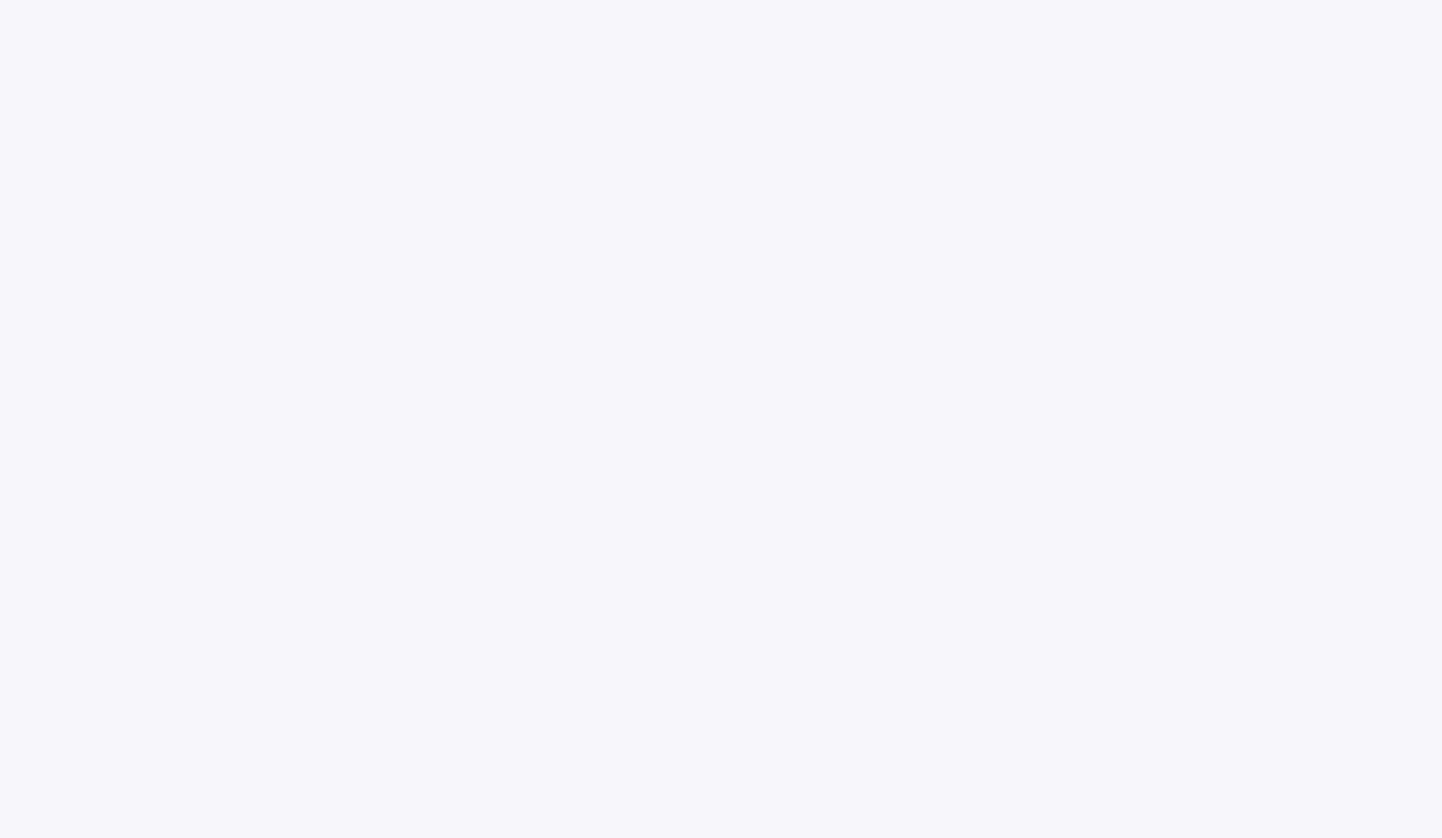
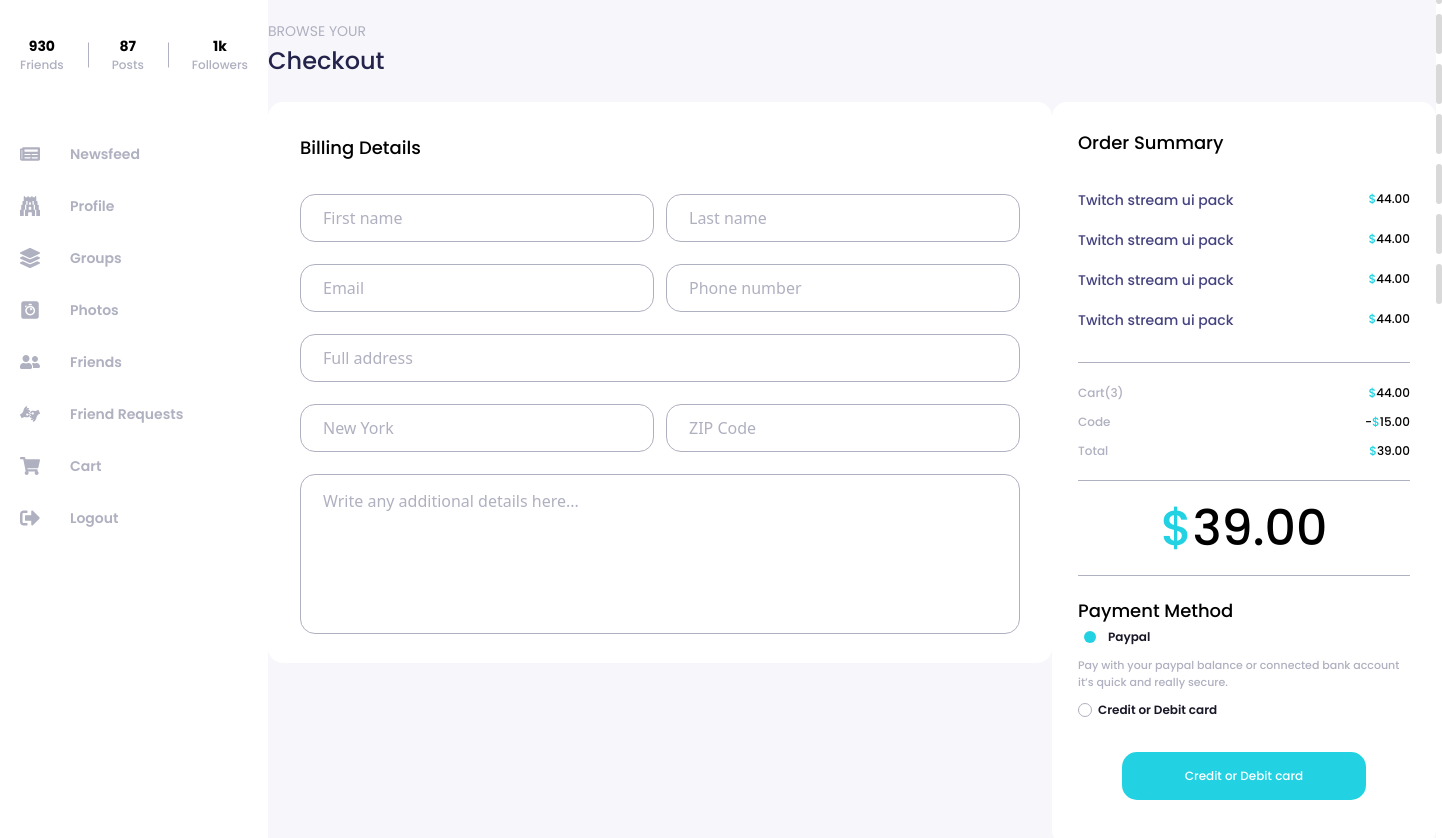
Before and after one commit to arafatYasir/Mernian, a React (Vite) app: page /checkout in a window 1280 px wide. Before the commit this address had no page. Shown: the part 278-1116 px from the top of the page, 1442 px wide, since content can reach past the window. Before the commit the page ends 800 px from the top, so only its background shows below. Built offline with nearby package versions, Linux system fonts and the light colour scheme.

Commit message:
Checkout page added

```diff
--- a/src/App.jsx
+++ b/src/App.jsx
@@ -7,6 +7,7 @@ import AboutPage from "./pages/AboutPage";
 import StorePage from "./pages/StorePage";
 import ProductsPage from "./pages/ProductsPage";
 import CartPage from "./pages/CartPage";
+import CheckoutPage from "./pages/CheckoutPage"
 
 const App = () => {
   return (
@@ -19,6 +20,7 @@ const App = () => {
         <Route path="/store" element={<StorePage />}/>
         <Route path="/products" element={<ProductsPage />}/>
         <Route path="/cart" element={<CartPage />} />
+        <Route path="/checkout" element={<CheckoutPage />} />
         <Route path="/groups" element={<div>Groups</div>} />
         <Route path="/photos" element={<div>Photos</div>} />
         <Route path="/friends" element={<FriendsPage />} />
--- a/src/components/LeftSideBar.jsx
+++ b/src/components/LeftSideBar.jsx
@@ -6,6 +6,7 @@ import PhotoIcon from "../icons/PhotoIcon";
 import FriendsIcon from "../icons/FriendsIcon";
 import RequestIcon from "../icons/RequestIcon";
 import LogoutIcon from "../icons/LogoutIcon"
+import CartIcon from "../icons/CartIcon";
 
 const LeftSideBar = () => {
     return (
@@ -58,6 +59,10 @@ const LeftSideBar = () => {
                     <RequestIcon />
                     <span className="text-sm font-['Poppins'] font-semibold">Friend Requests</span>
                 </NavLink>
+                <NavLink to="/cart" className="flex items-center gap-[30px] py-[16px] px-5 w-[268px] text-[#AFB0C0]">
+                    <CartIcon width={20} height={20} currentColor={true} />
+                    <span className="text-sm font-['Poppins'] font-semibold">Cart</span>
+                </NavLink>
                 <NavLink to="/logout" className="flex items-center gap-[30px] py-[16px] px-5 w-[268px] text-[#AFB0C0]">
                     <LogoutIcon />
                     <span className="text-sm font-['Poppins'] font-semibold">Logout</span>
--- a/src/components/Navbar.jsx
+++ b/src/components/Navbar.jsx
@@ -86,7 +86,7 @@ const Navbar = () => {
             </div>
 
             <ul className="flex items-center gap-12 relative">
-                {/* Menu dropdown trigger */}
+                {/* Menu dropdown */}
                 <li
                     className="cursor-pointer relative"
                     onClick={() => setDropdownOpen(!dropdownOpen)}
--- a/src/icons/CartIcon.jsx
+++ b/src/icons/CartIcon.jsx
@@ -1,8 +1,8 @@
-const CartIcon = () => {
+const CartIcon = ({width = 18, height = 18, currentColor}) => {
     return (
-        <svg width="18" height="18" viewBox="0 0 18 18" fill="none" xmlns="http://www.w3.org/2000/svg">
-            <path d="M16.5037 10.4162L17.981 3.91622C18.0877 3.44691 17.731 3 17.2497 3H4.97525L4.68881 1.59969C4.61744 1.25066 4.31031 1 3.95403 1H0.75C0.335781 1 0 1.33578 0 1.75V2.25C0 2.66422 0.335781 3 0.75 3H2.93384L5.12909 13.7323C4.60391 14.0344 4.25 14.6007 4.25 15.25C4.25 16.2165 5.0335 17 6 17C6.9665 17 7.75 16.2165 7.75 15.25C7.75 14.7602 7.54853 14.3177 7.22425 14H13.7757C13.4515 14.3177 13.25 14.7602 13.25 15.25C13.25 16.2165 14.0335 17 15 17C15.9665 17 16.75 16.2165 16.75 15.25C16.75 14.5571 16.3472 13.9584 15.7632 13.6748L15.9356 12.9162C16.0422 12.4469 15.6855 12 15.2042 12H6.81616L6.61163 11H15.7724C16.1226 11 16.4262 10.7577 16.5037 10.4162Z" fill="#7A77FD" />
-            <path d="M11.913 5.933H9.729V6.899C9.82233 6.79633 9.953 6.71233 10.121 6.647C10.289 6.58167 10.471 6.549 10.667 6.549C11.017 6.549 11.3063 6.62833 11.535 6.787C11.7683 6.94567 11.9387 7.151 12.046 7.403C12.1533 7.655 12.207 7.928 12.207 8.222C12.207 8.768 12.053 9.202 11.745 9.524C11.437 9.84133 11.003 10 10.443 10C10.0697 10 9.74533 9.937 9.47 9.811C9.19467 9.68033 8.98233 9.50067 8.833 9.272C8.68367 9.04333 8.602 8.77967 8.588 8.481H9.757C9.785 8.62567 9.85267 8.747 9.96 8.845C10.0673 8.93833 10.2143 8.985 10.401 8.985C10.6203 8.985 10.7837 8.915 10.891 8.775C10.9983 8.635 11.052 8.44833 11.052 8.215C11.052 7.98633 10.996 7.81133 10.884 7.69C10.772 7.56867 10.6087 7.508 10.394 7.508C10.2353 7.508 10.1047 7.54767 10.002 7.627C9.89933 7.70167 9.83167 7.802 9.799 7.928H8.644V4.883H11.913V5.933Z" fill="#615DFA" />
+        <svg width={width} height={height} viewBox="0 0 18 18" fill="none" xmlns="http://www.w3.org/2000/svg">
+            <path d="M16.5037 10.4162L17.981 3.91622C18.0877 3.44691 17.731 3 17.2497 3H4.97525L4.68881 1.59969C4.61744 1.25066 4.31031 1 3.95403 1H0.75C0.335781 1 0 1.33578 0 1.75V2.25C0 2.66422 0.335781 3 0.75 3H2.93384L5.12909 13.7323C4.60391 14.0344 4.25 14.6007 4.25 15.25C4.25 16.2165 5.0335 17 6 17C6.9665 17 7.75 16.2165 7.75 15.25C7.75 14.7602 7.54853 14.3177 7.22425 14H13.7757C13.4515 14.3177 13.25 14.7602 13.25 15.25C13.25 16.2165 14.0335 17 15 17C15.9665 17 16.75 16.2165 16.75 15.25C16.75 14.5571 16.3472 13.9584 15.7632 13.6748L15.9356 12.9162C16.0422 12.4469 15.6855 12 15.2042 12H6.81616L6.61163 11H15.7724C16.1226 11 16.4262 10.7577 16.5037 10.4162Z" fill={currentColor ? "currentColor" : "#7A77FD"} />
+            <path d="M11.913 5.933H9.729V6.899C9.82233 6.79633 9.953 6.71233 10.121 6.647C10.289 6.58167 10.471 6.549 10.667 6.549C11.017 6.549 11.3063 6.62833 11.535 6.787C11.7683 6.94567 11.9387 7.151 12.046 7.403C12.1533 7.655 12.207 7.928 12.207 8.222C12.207 8.768 12.053 9.202 11.745 9.524C11.437 9.84133 11.003 10 10.443 10C10.0697 10 9.74533 9.937 9.47 9.811C9.19467 9.68033 8.98233 9.50067 8.833 9.272C8.68367 9.04333 8.602 8.77967 8.588 8.481H9.757C9.785 8.62567 9.85267 8.747 9.96 8.845C10.0673 8.93833 10.2143 8.985 10.401 8.985C10.6203 8.985 10.7837 8.915 10.891 8.775C10.9983 8.635 11.052 8.44833 11.052 8.215C11.052 7.98633 10.996 7.81133 10.884 7.69C10.772 7.56867 10.6087 7.508 10.394 7.508C10.2353 7.508 10.1047 7.54767 10.002 7.627C9.89933 7.70167 9.83167 7.802 9.799 7.928H8.644V4.883H11.913V5.933Z" fill={currentColor ? "currentColor" : "#615DFA"} />
         </svg>
     );
 };
--- a/src/pages/CartPage.jsx
+++ b/src/pages/CartPage.jsx
@@ -1,9 +1,10 @@
+import { Link } from "react-router";
 import CartProduct from "../components/CartProduct";
 
 const CartPage = () => {
     const products = Array(3).fill(1);
     return (
-        <div className="w-[1185px] mt-9">
+        <div className="max-w-[1185px] mt-9">
             <div>
                 <img src="/marketplace-banner.png" alt="Marketplace Banner Image" />
             </div>
@@ -78,7 +79,7 @@ const CartPage = () => {
                     </div>
 
                     <div className="mt-[53px]">
-                        <button className="px-12 py-[15px] bg-[#23D2E2] rounded-[15px] text-[12px] font-['Poppins'] font-medium text-white cursor-pointer">Proccecd to checkout</button>
+                        <Link to="/checkout" className="px-12 py-[15px] bg-[#23D2E2] rounded-[15px] text-[12px] font-['Poppins'] font-medium text-white cursor-pointer inline-block">Proccecd to checkout</Link>
 
                         <button className="px-[77.5px] py-[15px] rounded-[15px] text-[12px] font-['Poppins'] font-medium text-[#AFB0C0] cursor-pointer border border-[#D9D9D9] mt-[10px]">Update cart</button>
                     </div>
--- a/src/pages/CheckoutPage.jsx
+++ b/src/pages/CheckoutPage.jsx
@@ -1,7 +1,144 @@
+import { GoDotFill } from "react-icons/go";
+
 const CheckoutPage = () => {
     return (
-        <div>
+        <div className="max-w-[1185px] mt-9 mb-20">
+            <div>
+                <img src="/marketplace-banner.png" alt="Marketplace Banner Image" />
+            </div>
 
+            <div className="mt-[23px]">
+                <p className="text-[#AFB0C0] text-sm font-['Poppins'] mb-1">BROWSE YOUR</p>
+                <h3 className="text-[#24234B] text-2xl font-['Poppins'] font-medium">Checkout</h3>
+            </div>
+
+            <div className="flex justify-between mt-[25px]">
+                {/* Billing Details */}
+                <div className="bg-white rounded-[15px] w-[784px] h-[561px] px-8 pt-8 pb-[30px]">
+                    <h4 className="text-lg font-['Poppins'] font-medium">Billing Details</h4>
+
+                    {/* Inputs */}
+                    <div className="flex flex-col gap-[22px] mt-[32px]">
+                        <div className="flex justify-between">
+                            <input className="w-[354px] h-12 border border-[#AFB0C0] rounded-[15px] py-[13.5px] px-[22px] outline-none placeholder:text-[#AFB0C0]" type="text" placeholder="First name" />
+
+                            <input className="w-[354px] h-12 border border-[#AFB0C0] rounded-[15px] py-[13.5px] px-[22px] outline-none placeholder:text-[#AFB0C0]" type="text" placeholder="Last name" />
+                        </div>
+
+                        <div className="flex justify-between">
+                            <input className="w-[354px] h-12 border border-[#AFB0C0] rounded-[15px] py-[13.5px] px-[22px] outline-none placeholder:text-[#AFB0C0]" type="email" placeholder="Email" />
+                            <input className="w-[354px] h-12 border border-[#AFB0C0] rounded-[15px] py-[13.5px] px-[22px] outline-none placeholder:text-[#AFB0C0]" type="text" placeholder="Phone number" />
+                        </div>
+
+                        <div className="flex justify-between">
+                            <input className="w-full h-12 border border-[#AFB0C0] rounded-[15px] py-[13.5px] px-[22px] outline-none placeholder:text-[#AFB0C0]" type="text" placeholder="Full address" />
+                        </div>
+
+                        <div className="flex justify-between">
+                            <input className="w-[354px] h-12 border border-[#AFB0C0] rounded-[15px] py-[13.5px] px-[22px] outline-none placeholder:text-[#AFB0C0]" type="text" placeholder="New York" />
+                            <input className="w-[354px] h-12 border border-[#AFB0C0] rounded-[15px] py-[13.5px] px-[22px] outline-none placeholder:text-[#AFB0C0]" type="text" placeholder="ZIP Code" />
+                        </div>
+                        <div>
+                            <textarea
+                                className="w-full h-[160px] border border-[#AFB0C0] rounded-[15px] outline-none placeholder:text-[#AFB0C0] py-[14.5px] px-[22px] resize-none"
+                                placeholder="Write any additional details here..."
+                            />
+                        </div>
+                    </div>
+                </div>
+
+                {/* Order Summary */}
+                <div className="bg-white rounded-[15px] w-[384px] h-[743px] px-[26px] py-[27px]">
+                    <h4 className="text-lg font-['Poppins'] font-medium">Order Summary</h4>
+
+                    {/* Products List */}
+                    <div className="font-['Poppins'] font-medium mt-[33px] flex flex-col gap-[20px] relative after:content-[''] after:absolute after:w-full after:h-[1px] after:bg-[#AFB0C0] after:bottom-0 after:left-0 pb-[33px]">
+                        <p className="flex justify-between">
+                            <span className="text-[#45437F] text-sm">Twitch stream ui pack</span>
+                            <span className="text-[12px]">
+                                <span className="text-[#23D2E2]">$</span>
+                                <span>44.00</span>
+                            </span>
+                        </p>
+                        <p className="flex justify-between">
+                            <span className="text-[#45437F] text-sm">Twitch stream ui pack</span>
+                            <span className="text-[12px]">
+                                <span className="text-[#23D2E2]">$</span>
+                                <span>44.00</span>
+                            </span>
+                        </p>
+                        <p className="flex justify-between">
+                            <span className="text-[#45437F] text-sm">Twitch stream ui pack</span>
+                            <span className="text-[12px]">
+                                <span className="text-[#23D2E2]">$</span>
+                                <span>44.00</span>
+                            </span>
+                        </p>
+                        <p className="flex justify-between">
+                            <span className="text-[#45437F] text-sm">Twitch stream ui pack</span>
+                            <span className="text-[12px]">
+                                <span className="text-[#23D2E2]">$</span>
+                                <span>44.00</span>
+                            </span>
+                        </p>
+                    </div>
+
+                    <div className="text-[12px] font-['Poppins'] font-medium mt-[21px] flex flex-col gap-[11px] relative after:content-[''] after:absolute after:w-full after:h-[1px] after:bg-[#AFB0C0] after:bottom-0 after:left-0 pb-[21px]">
+                        <p className="flex justify-between">
+                            <span className="text-[#AFB0C0]">Cart(3)</span>
+                            <span>
+                                <span className="text-[#23D2E2]">$</span>
+                                <span>44.00</span>
+                            </span>
+                        </p>
+                        <p className="flex justify-between">
+                            <span className="text-[#AFB0C0]">Code</span>
+                            <span>
+                                <span>-</span>
+                                <span className="text-[#23D2E2]">$</span>
+                                <span>15.00</span>
+                            </span>
+                        </p>
+                        <p className="flex justify-between">
+                            <span className="text-[#AFB0C0]">Total</span>
+                            <span>
+                                <span className="text-[#23D2E2]">$</span>
+                                <span>39.00</span>
+                            </span>
+                        </p>
+                    </div>
+
+                    <p className="text-[49px] font-['Poppins'] font-medium text-center mt-[11px] relative after:content-[''] after:absolute after:w-full after:h-[1px] after:bg-[#AFB0C0] after:bottom-0 after:left-0 pb-[11px]">
+                        <span className="text-[#23D2E2]">$</span>
+                        <span>39.00</span>
+                    </p>
+
+                    {/* Payment Method */}
+                    <div className="mt-[21px]">
+                        <h4 className="text-lg font-['Poppins'] font-medium">Payment Method</h4>
+
+                        <p className="flex items-center gap-1.5">
+                            <GoDotFill className="text-[#23D2E2] text-2xl" />
+                            <span className="text-[12px] font-semibold text-[#181828] font-['Poppins']">Paypal</span>
+                        </p>
+
+                        <p className="text-[11px] font-['Poppins'] text-[#AFB0C0] font-medium mt-2">Pay with your paypal balance or connected bank account
+                            it’s quick and really secure.</p>
+
+
+                        <div className="flex items-center gap-1.5 mt-[11px]">
+                            <div className="w-[14px] h-[14px] border border-[#AFB0C0] rounded-full cursor-pointer"></div>
+                            <p className="text-[12px] font-semibold text-[#181828] font-['Poppins']">Credit or Debit card</p>
+                        </div>
+
+                        <div className="text-center mt-[33px]">
+                            <button className="text-white text-[12px] font-['Poppins'] font-medium px-[62.5px] py-[15px] bg-[#23D2E2] rounded-[15px] cursor-pointer">Credit or Debit card</button>
+                        </div>
+                    </div>
+                </div>
+
+
+            </div>
         </div>
     );
 };
```
